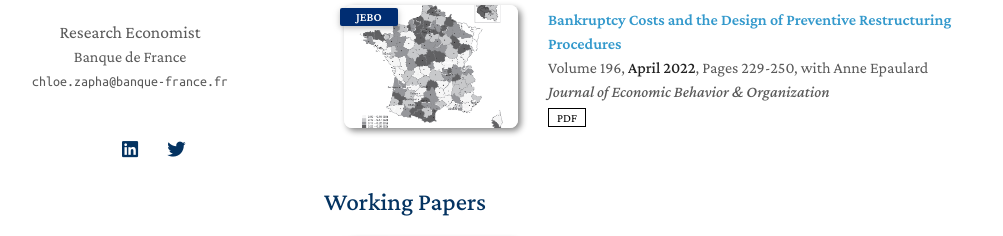
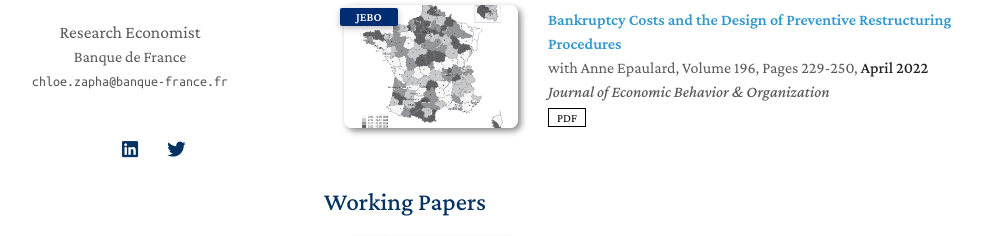
Before and after one commit to czapha/monsite, a Jekyll site: the page built from index.md, in a window 1280 px wide and 1383 px high. Shown: the part 221-457 px from the top of the window, without its empty margins (146-1149 px from the left). Built offline with Jekyll 4.4.1, drawn with Linux system fonts in a browser that asks for light colours; nearby versions of some CDN libraries; a style sheet for code colours, icons or effects is not loaded; our own code applies the rules of GitHub Pages for plain Markdown files.

```diff
--- a/_data/publications.yml
+++ b/_data/publications.yml
@@ -1,7 +1,7 @@
 main:
 
   - title: Bankruptcy Costs and the Design of Preventive Restructuring Procedures
-    authors: Volume 196, <strong>April 2022</strong>, Pages 229-250, with Anne Epaulard
+    authors: with Anne Epaulard, Volume 196, Pages 229-250, <strong>April 2022</strong>
     conference_short: JEBO
     conference: Journal of Economic Behavior & Organization
     pdf: https://www.sciencedirect.com/science/article/pii/S0167268122000476
```
